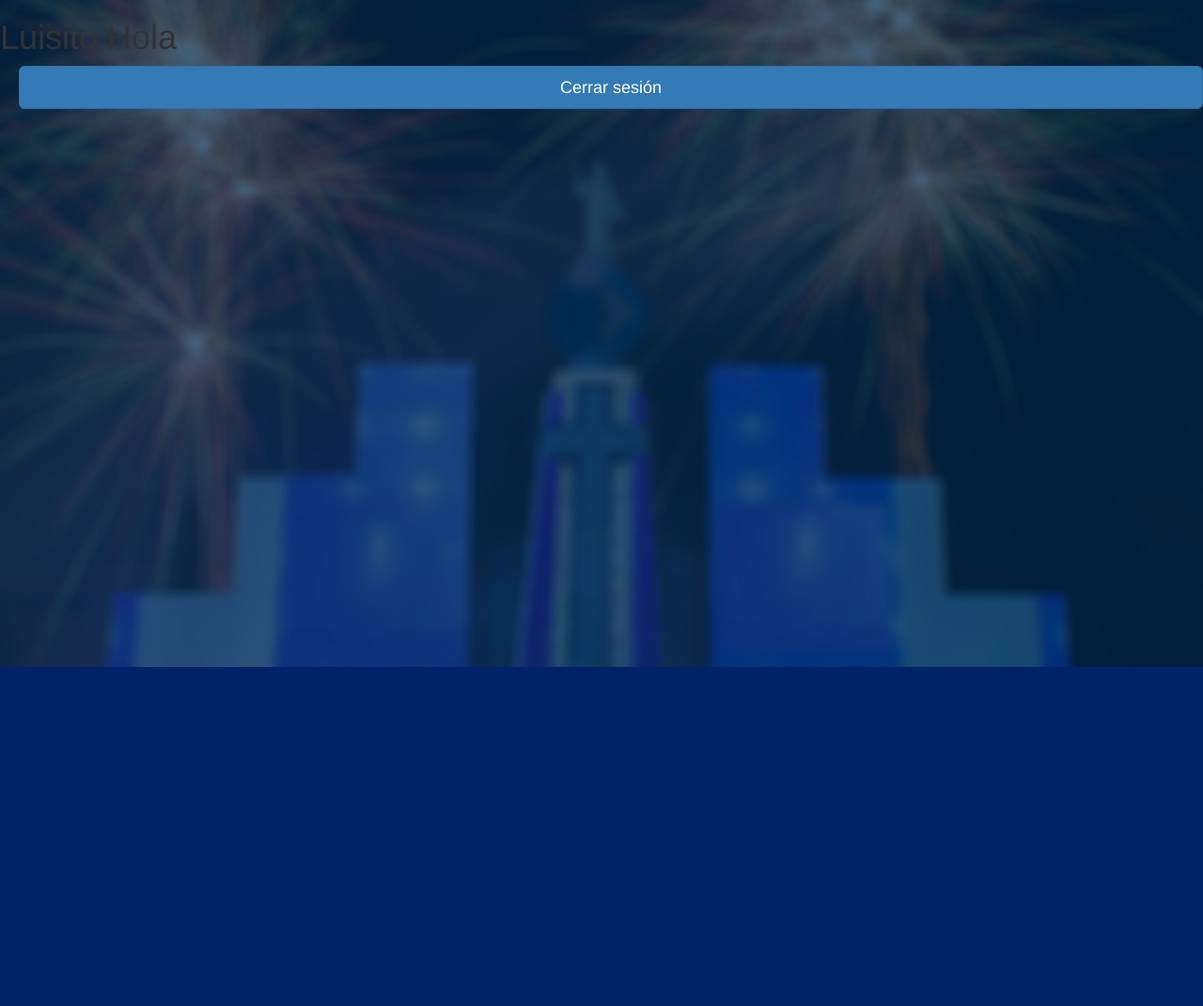
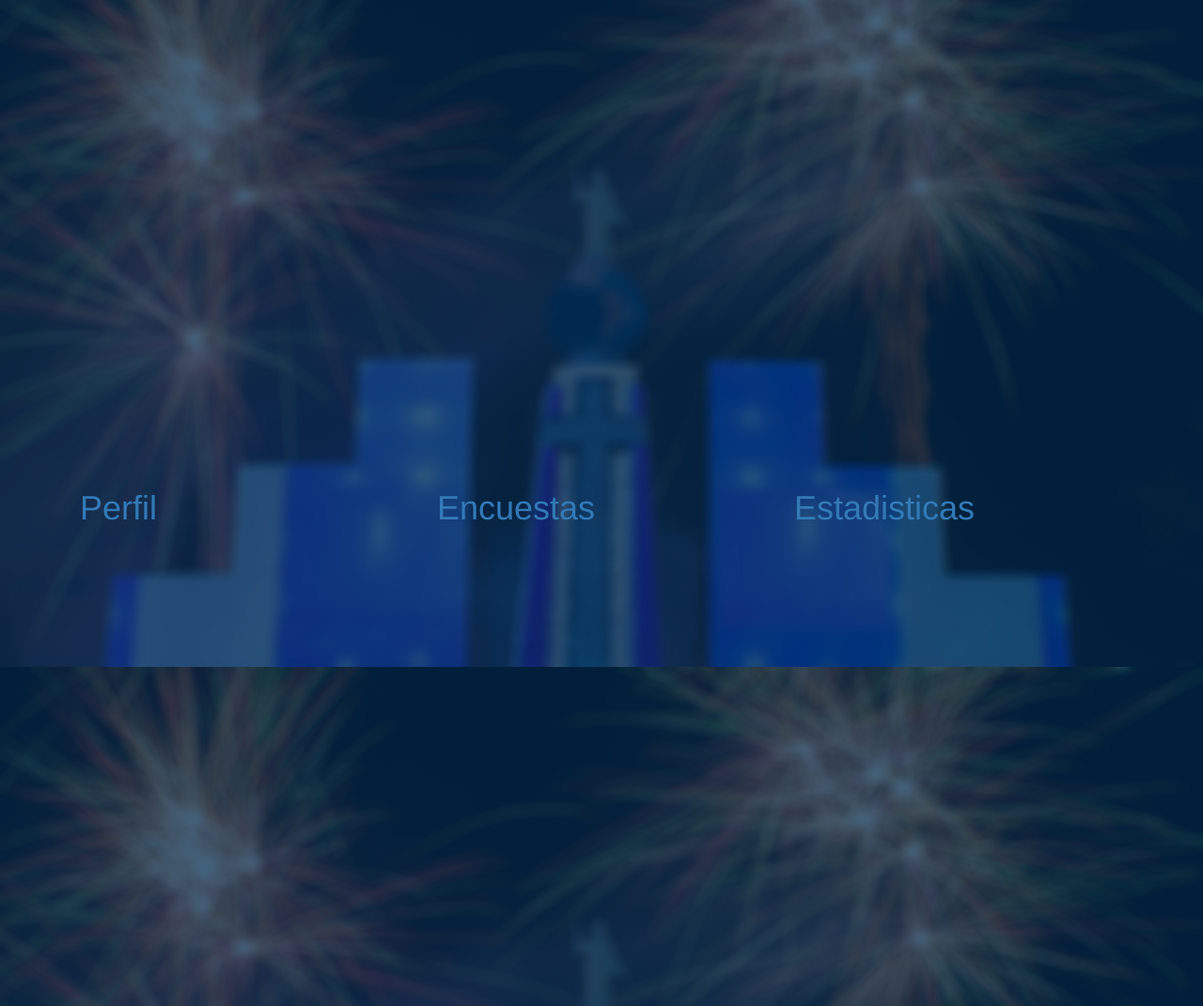
Before and after one commit to jchavezjs/AlcaldiaSanSalvador, a PHP site: page / in a window 1280 px wide. Shown: the part 90-1161 px from the top of the page at 94% size. Before the commit the page ends 800 px from the top, so only its background shows below. Run offline with PHP 8.4, Linux system fonts and the light colour scheme; the visitor is signed in with stand-in values (Sample User, id 1).

Commit message:
Comienzo del index

```diff
--- a/css/estilos.css
+++ b/css/estilos.css
@@ -43,6 +43,13 @@ button {
 .pad{
 	padding-bottom: 10%;
 }
-p{
+.blanco p{
 	color: #fff;
 }
+.rojo p {
+	color: #F70000;
+}
+.ver{
+	padding-top: 500px;
+	padding-bottom: 500px;
+}
--- a/index.php
+++ b/index.php
@@ -29,11 +29,27 @@
 		</div>
 	</header>
 
-	<!--Estructura de login-->
-	<h1 class="luis">Luisito Hola</h1>
-  <form method="post" action="procesos/logout.php">
-    <button class="btn btn-lg btn-primary btn-block" type="submit">Cerrar sesión</button>
-  </form>
+	<!--Estructura del index-->
+	<div class="col-md-12"></div>
+		<div class="container">
+			<div class="rows">
+				<a>
+					<div class="col-md-4 ver" id="">
+						<h1 class="cuadro">Perfil</h1>
+					</div>
+				</a>
+				<a>
+					<div class="col-md-4 ver" id="">
+						<h1 class="cuadro">Encuestas</h1>
+					</div>
+				</a>
+				<a>
+					<div class="col-md-4 ver" id="">
+						<h1 class="cuadro">Estadisticas</h1>
+					</div>
+				</a>
+			</div>
+		</div>
 
 
 	<script src="js/jquery.js"></script>
```
Also changed, not shown: procesos/validar.php (indentation only).
